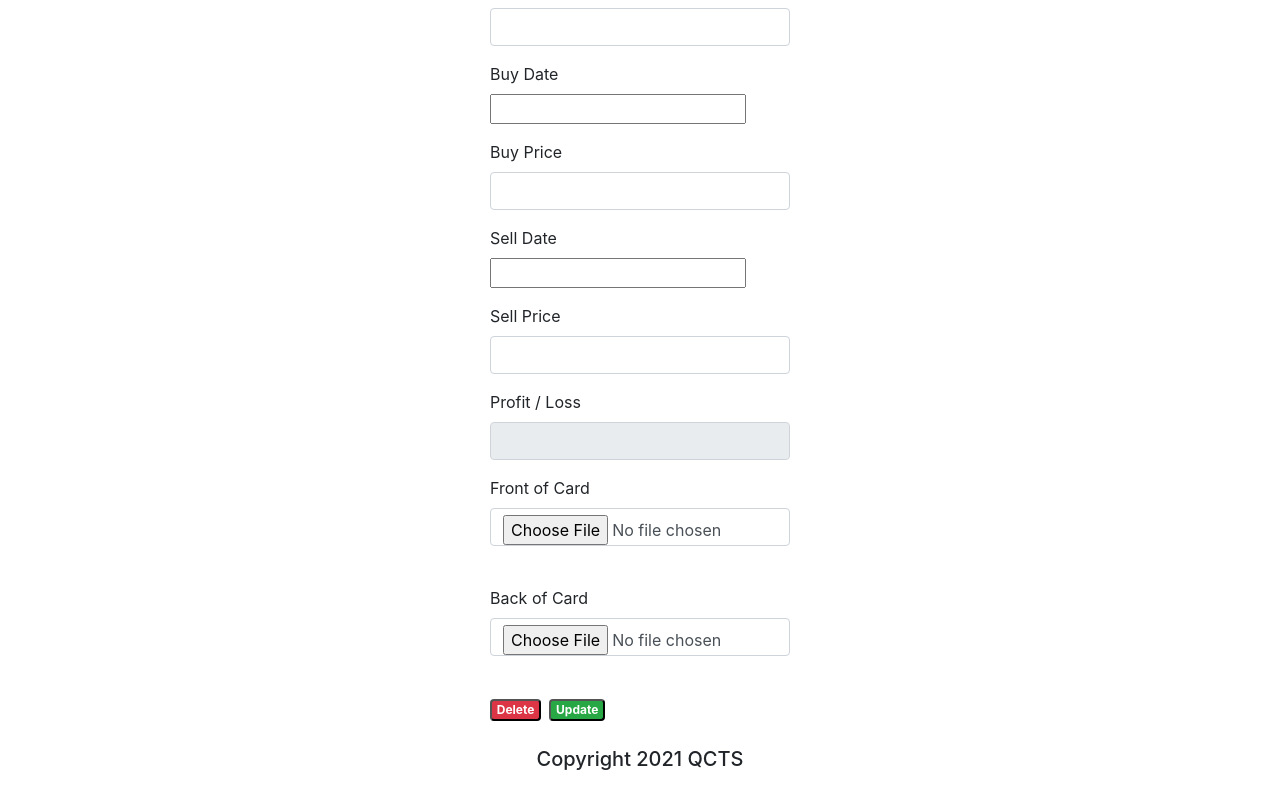
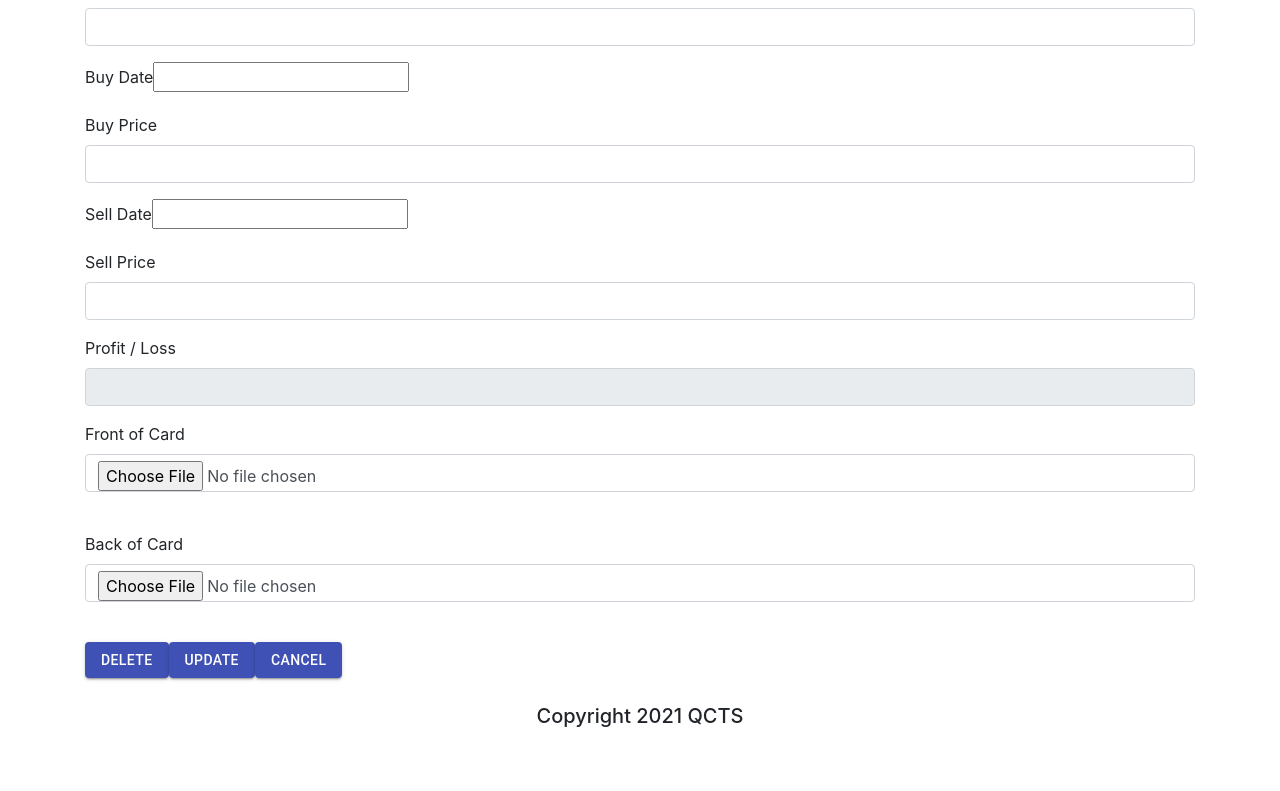
Before and after one commit to khepf/card_inventory_front_end, a React (Create React App) app: page /inventorys/1 in a window 1280 px wide. Shown: the part 649-1440 px from the top of the page. After the commit the page ends 1397 px from the top, so only its background shows below. Built offline with nearby package versions, Linux system fonts and the light colour scheme; no server answers.

Commit message:
configure material ui buttons throughout app

```diff
--- a/src/App.css
+++ b/src/App.css
@@ -1,4 +1,4 @@
-.list {
+/* .list {
   text-align: left;
   max-width: 750px;
   margin: auto;
@@ -12,4 +12,4 @@
 .edit-form {
   max-width: 300px;
   margin: auto;
-}
+} */
--- a/src/components/AddInventory.js
+++ b/src/components/AddInventory.js
@@ -1,6 +1,7 @@
 import React, { useState } from "react";
 import { create } from "../services/InventoryService";
 import DatePicker from "react-datepicker";
+import Button from '@material-ui/core/Button';
 
 import "react-datepicker/dist/react-datepicker.css";
 
@@ -319,9 +320,9 @@ const previewFile2 = (file) => {
             />
           </div>
 
-          <button type="submit" className="btn btn-success">
+          <Button type="submit" variant="contained" color="primary">
             Submit
-          </button>
+          </Button>
           <div>{previewSource && (
             <img src={previewSource} alt="front of card" style={{height: '300px'}}/>
           )}</div>
--- a/src/components/Inventory.js
+++ b/src/components/Inventory.js
@@ -2,6 +2,8 @@ import React, { useState, useEffect } from "react";
 import {get, update, remove } from "../services/InventoryService";
 import DatePicker from "react-datepicker";
 import "react-datepicker/dist/react-datepicker.css";
+import Button from '@material-ui/core/Button';
+import { Link } from "react-router-dom";
 
 const Inventory = props => {
   const initialInventoryState = {
@@ -306,18 +308,24 @@ const previewFile2 = (file) => {
                 <img src={currentInventory.card_image_back} alt="" style={{ "maxWidth": "150px" }}/>
             </div>
           </form>
+<div>
+          <Button variant="contained" color="primary" onClick={deleteInventory}>
+            Delete
+          </Button>
 
-          <button className="badge badge-danger mr-2" onClick={deleteInventory}>
-            Delete
-          </button>
-
-          <button
+          <Button
             type="submit"
-            className="badge badge-success"
+            variant="contained" color="primary"
             onClick={updateInventory}
           >
             Update
-          </button>
+          </Button>
+
+          <Button component={ Link } to={"/inventorys/"} variant="contained" color="primary">
+          Cancel
+        </Button>
+
+        </div>
           <div>{previewSource && (
             <img src={previewSource} alt="front of card" style={{height: '150px'}}/>
           )}</div>
--- a/src/components/InventorysList.js
+++ b/src/components/InventorysList.js
@@ -4,6 +4,7 @@ import { Link } from "react-router-dom";
 import dayjs from 'dayjs'
 import { DataGrid } from '@material-ui/data-grid';
 import { makeStyles } from "@material-ui/core/styles";
+import Button from '@material-ui/core/Button';
 
 const useStyles = makeStyles({
   dataGrid: {
@@ -135,13 +136,9 @@ const InventorysList = (props) => {
             </div>
 
 
-
-            <Link
-              to={"/inventorys/" + currentInventory.baseball_card_id}
-              className="badge badge-warning"
-            >
-              Edit
-            </Link>
+            <Button component={ Link } to={"/inventorys/" + currentInventory.baseball_card_id} variant="contained" color="primary">
+    Edit
+</Button>
           </div>
         ) : (
           <div>
--- a/src/components/TheLogin.js
+++ b/src/components/TheLogin.js
@@ -84,12 +84,13 @@ const TheLogin = (props) => {
         rules={{ required: 'Password required' }}
       />
       <div>
-        <Button variant="contained">
+      <Button type="submit" variant="contained" color="primary">
+          Login
+        </Button>
+        <Button variant="contained" color="primary">
           Cancel
         </Button>
-        <Button type="submit" variant="contained" color="primary">
-          Login
-        </Button>
+
       </div>
     </form>
   );
```
